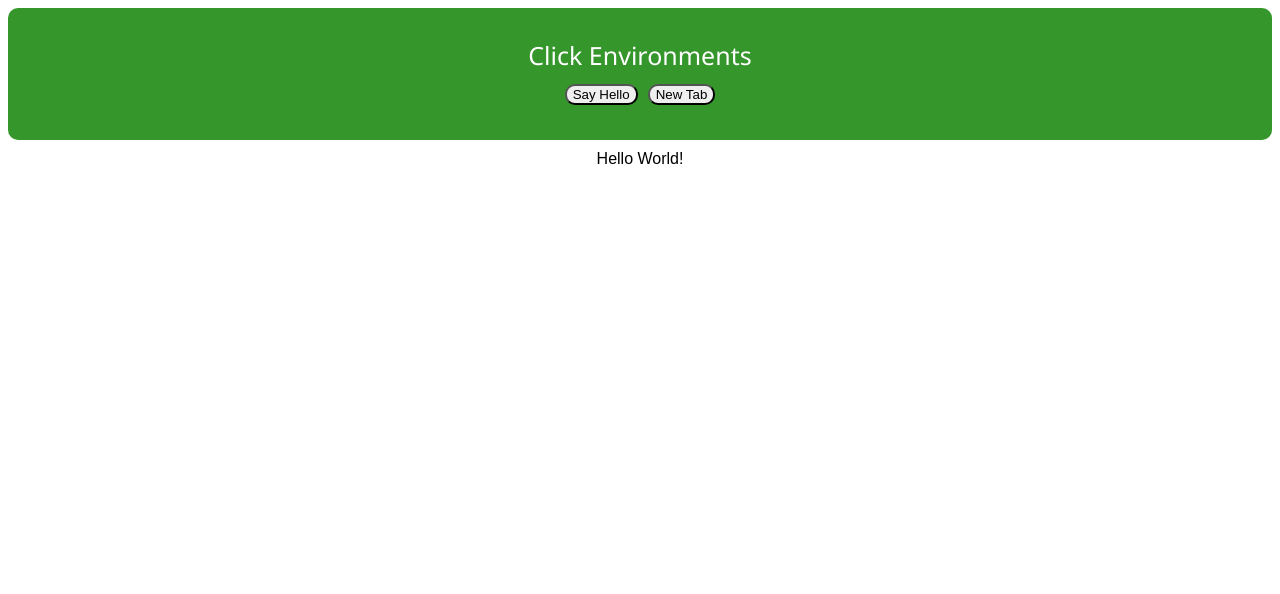
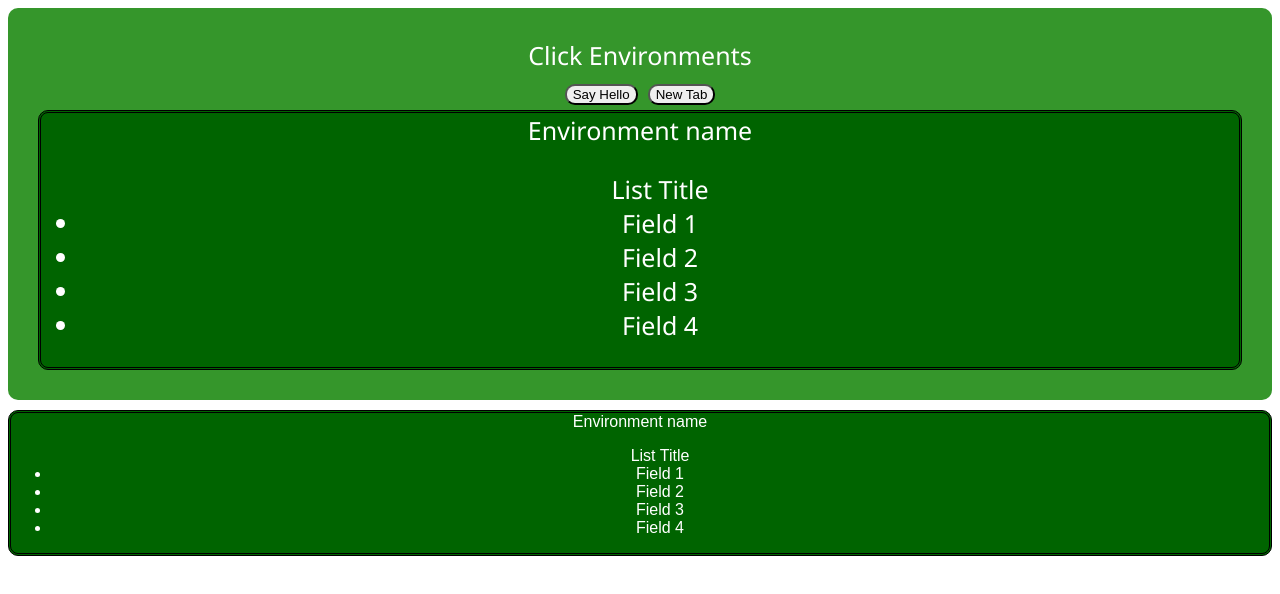
Before and after one commit to ktowner15/Dashboard_Demo, a React (Create React App) app: page / in a window 1280 px wide. Shown: the top 594 px of the page. Built offline with nearby package versions, Linux system fonts and the light colour scheme.

Commit message:
Ensuring work is saved remotely Ending work for the day, examples of InfoCards have been added to initial display.  Still working on rendering them on a different page.

```diff
--- a/package.json
+++ b/package.json
@@ -7,6 +7,7 @@
   "dependencies": {
     "react": "16.12.0",
     "react-dom": "16.12.0",
+    "react-router-dom": "5.2.0",
     "react-scripts": "3.0.1"
   },
   "devDependencies": {
--- a/src/Components/EnvTile/EnvTile.js
+++ b/src/Components/EnvTile/EnvTile.js
@@ -1,13 +1,16 @@
 import React, { Component } from "react";
 
 import "./EnvTileStyle.css";
+import InfoCard from "../InfoCard/InfoCard";
 
 export class EnvTile extends Component {
   render() {
+    // Insert JS functions here
+
     // Couldn't figure out how to get info to display on a new page, so I tested the button's functionality with an alert.
 
     function sayHello() {
-      alert("You clicked me; my name is " + this.props.name + "!");
+      alert("You clicked me; my name is " + this.props.id + "!");
       // console.log(this);  //Used for debugging; comment out once you figure out how to bind 'this' keyword.
     }
 
@@ -36,6 +39,11 @@ export class EnvTile extends Component {
         </button>
 
         <div />
+
+        {/* TODO: use the react-router-dom pkg to render InfoCards on a separate page. */}
+        <div>
+          <InfoCard className="TileCard" />
+        </div>
       </div>
     );
   }
--- a/src/Components/InfoCard/InfoCard.js
+++ b/src/Components/InfoCard/InfoCard.js
@@ -3,7 +3,21 @@ import "./InfoCardStyle.css";
 
 export class InfoCard extends Component {
   render() {
-    return <div className="InfoCard">Hello World!</div>;
+    // Insert JS functions here
+    return (
+      <div className="InfoCard">
+        <card className="envName">
+          Environment name
+          <ul className="fieldList">
+            List Title
+            <li id="1">Field 1</li>
+            <li id="2">Field 2</li>
+            <li id="3">Field 3</li>
+            <li id="4">Field 4</li>
+          </ul>
+        </card>
+      </div>
+    );
   }
 }
 
--- a/src/Components/InfoCard/InfoCardStyle.css
+++ b/src/Components/InfoCard/InfoCardStyle.css
@@ -0,0 +1,7 @@
+.InfoCard {
+  color: #ffffff;
+  background-color: darkgreen;
+  border-style: double;
+  border-color: #000000;
+  border-radius: 10px;
+}
```
